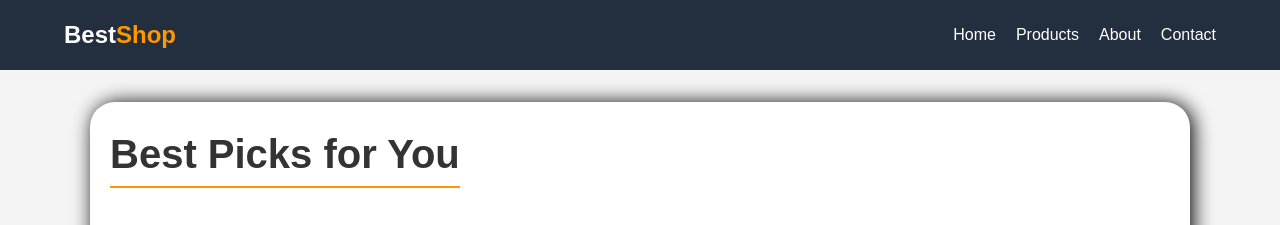
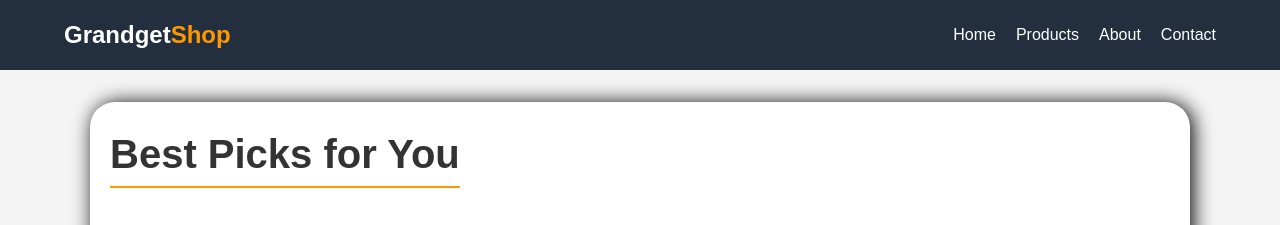
Before and after one commit to ryangabrielsarmiento29-dotcom/ryansarmiento29-dotcom, a plain HTML site: page products.html in a window 1280 px wide. Shown: the top 225 px of the page. Drawn offline with Linux system fonts and the light colour scheme.

Commit message:
Update products.html

```diff
--- a/products.html
+++ b/products.html
@@ -10,7 +10,7 @@
 <body>
 
     <nav>
-        <div class="logo">Best<span>Shop</span></div>
+        <div class="logo">Grandget<span>Shop</span></div>
         <ul>
             <li><a href="index.html">Home</a></li>
             <li><a href="products.html" >Products</a></li>
```
